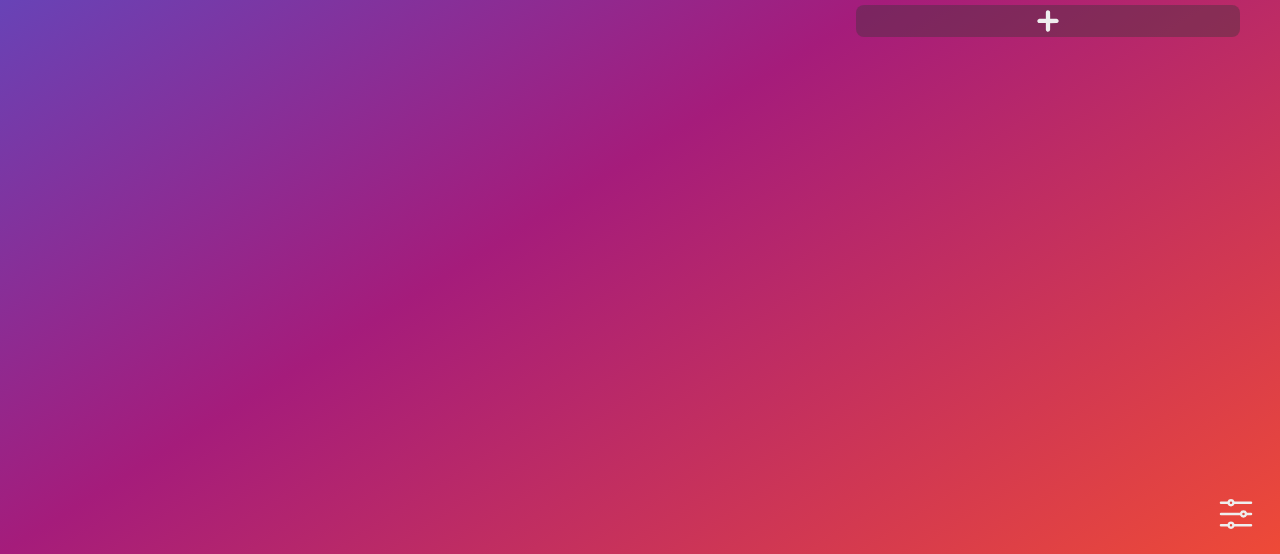
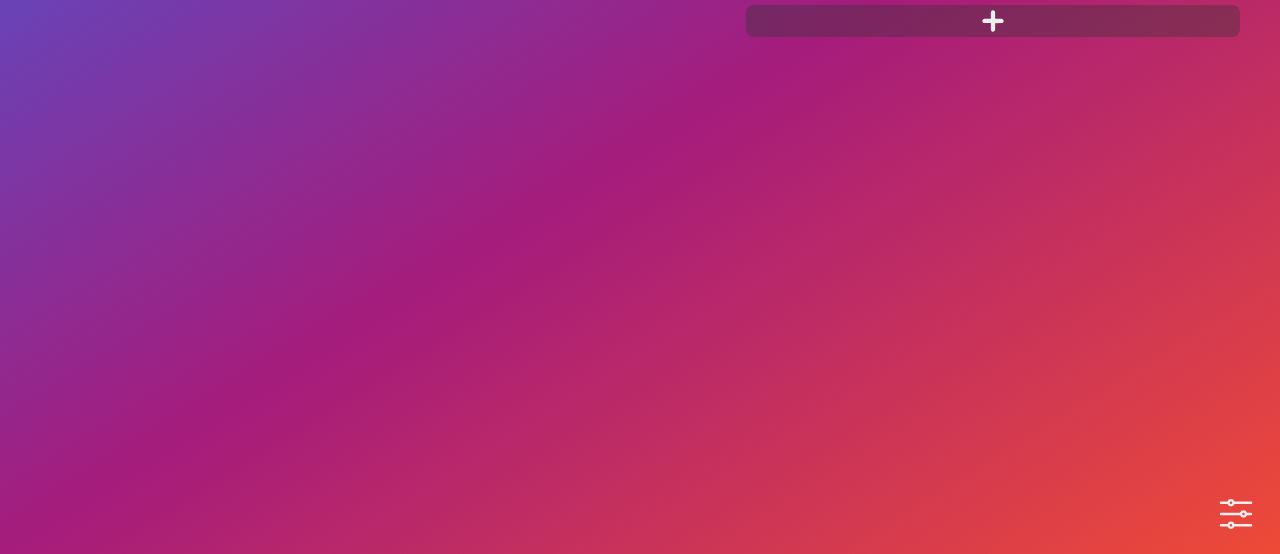
Before and after one commit to Florin-Grosse/chrome_custom_new_tab, a browser extension: page index.html in a window 1280 px wide. Shown: the part 246-800 px from the top of the page. Drawn offline with nearby package versions, Linux system fonts and the light colour scheme; files that its build step writes are made by us from their sources.

Commit message:
Fixed notepad not full width in portrait mode

```diff
--- a/stylesheets/style.sass
+++ b/stylesheets/style.sass
@@ -385,7 +385,7 @@ body
         background: var(--bg-transparent)
         transition: box-shadow .25s ease-in-out
         border-radius: var(--border-radius)
-        width: 30vw
+        min-width: 30vw
         &:focus, &:hover
             box-shadow: rgba(0, 0, 0, 0.3) 1px 1px 6px 2px
         &.collapsed
```
